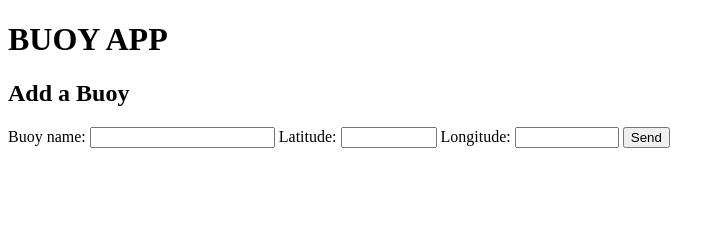
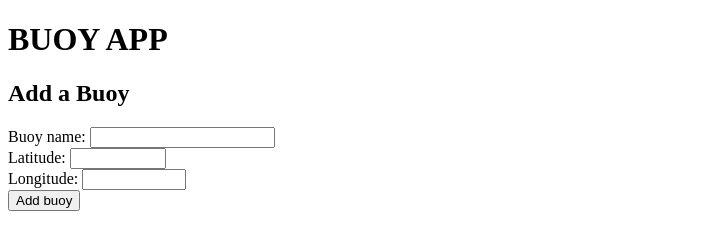
Before and after one commit to tinalai/buoy-websocket, a website: page index.html in a window 1280 px wide. Shown: the whole page, without its empty margins (0-725 px from the left). Drawn offline with nearby package versions, Linux system fonts and the light colour scheme; no server answers.

Commit message:
update package.json, update add buoy form structure

```diff
--- a/index.html
+++ b/index.html
@@ -1,5 +1,6 @@
 <!DOCTYPE html>
 <html>
+
 <head>
   <meta charset="utf-8" />
   <meta http-equiv="X-UA-Compatible" content="IE=edge">
@@ -7,17 +8,35 @@
   <meta name="viewport" content="width=device-width, initial-scale=1">
   <link rel="stylesheet" type="text/css" media="screen" />
 </head>
+
 <body>
   <h1>BUOY APP</h1>
-    <form action="">
+
+  <div class="addBuoy">
     <h2>Add a Buoy</h2>
-        Buoy name: <input type="text" autocomplete="off" required />
-        Latitude: <input name="latitude" type="number" step="0.001" min="-90.0" max="90.0" autocomplete="off" required />
-        Longitude: <input name="longitude" type="number" step="0.001" min="-180.0" max="180.0" autocomplete="off" required />
-        <button type="submit">Send</button>
+    <form>
+      <div>
+        <label for="name">Buoy name:</label>
+        <input type="text" id="name" name="buoy_name" autocomplete="off" required />
+      </div>
+      <div>
+        <label for="latitude">Latitude:</label>
+        <input type="number" id="latitude" name="buoy_latitude" step="0.001" min="-90.0" max="90.0" autocomplete="off" required />
+      </div>
+      <div>
+        <label for="longitude">Longitude:</label>
+        <input type="number" id="longitude" name="buoy_longitude" step="0.001" min="-180.0" max="180.0" autocomplete="off" required />
+      </div>
+      <button type="submit" id="addBuoyButton">Add buoy</button>
     </form>
+  </div>
+
+
+
+
   <script src="https://code.jquery.com/jquery-1.10.2.min.js"></script>
   <script src="/socket.io/socket.io.js"></script>
   <script src="/js/client.js"></script>
 </body>
+
 </html>
--- a/package.json
+++ b/package.json
@@ -11,7 +11,7 @@
     "type": "git",
     "url": "git+https://github.com/tinalai/buoy-websocket.git"
   },
-  "author": "",
+  "author": "Tina Lai <contact.tinalai@gmail.com>",
   "license": "ISC",
   "bugs": {
     "url": "https://github.com/tinalai/buoy-websocket/issues"
--- a/public/js/client.js
+++ b/public/js/client.js
@@ -1,5 +1,20 @@
 $(() => {
   var socket = io.connect();
+  console.log("client js loaded...");
 
-  console.log("client js loaded...");
+  // listen to the "message" type message arriving
+  socket.on('message', message => {
+    alert('The server has a message --> ' + message );
+  })
+
+  $('#addBuoyButton').click(() => {
+    // collect/create Add Buoy data (including Method name)
+
+    // emit Add Buoy data to server
+
+    // clear form data
+  })
+
+  // Listen to Add Buoy response
+
 });
```
Also changed, not shown: scripts/json-rpc.js (renamed from json-rpc.js, +13 -12 lines), scripts/methods.js (added, +14 -0 lines), server.js (+9 -0 lines). Lines whose indentation alone changed are shown as unchanged.
